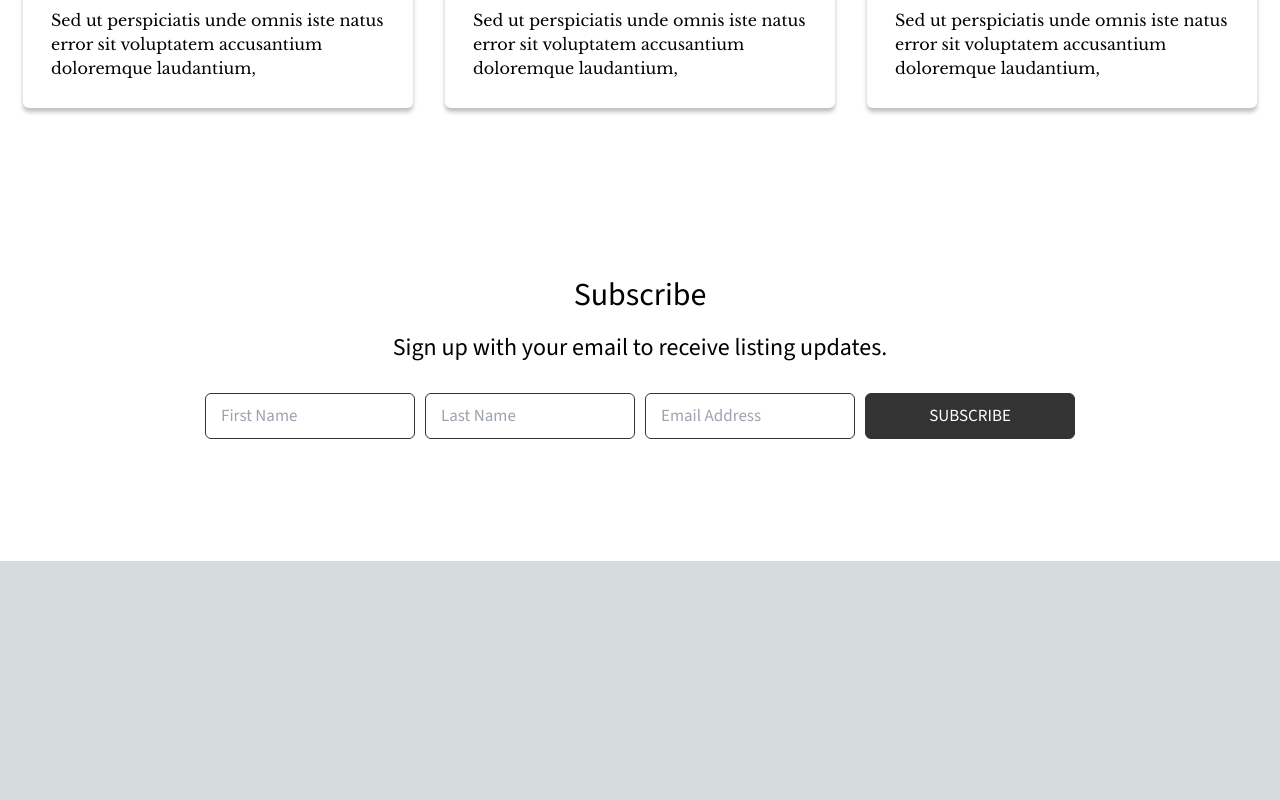
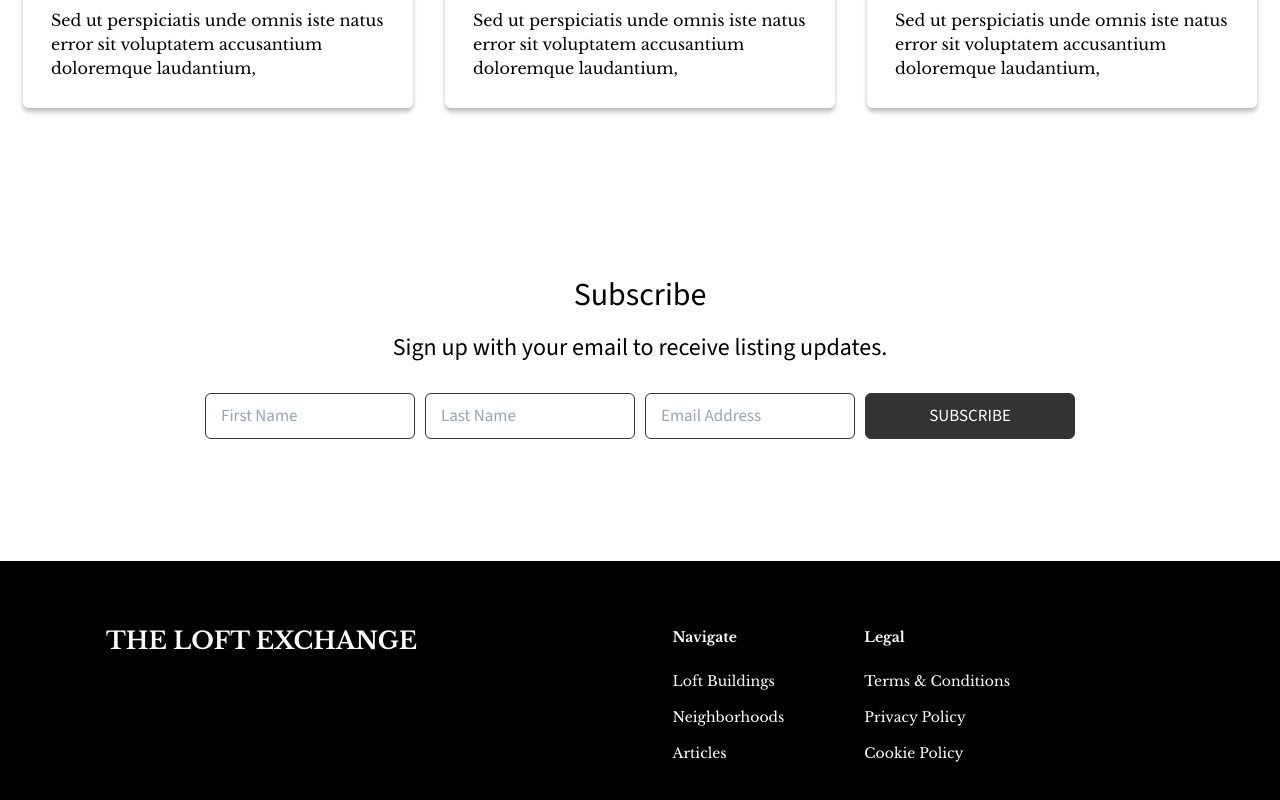
Before and after one commit to mike-420/loft-exchange, a Next.js app: page / in a window 1280 px wide. Shown: the part 5522-6322 px from the top of the page. Before the commit the page ends 6083 px from the top, so only its background shows below. Built offline with nearby package versions, Linux system fonts and the light colour scheme.

Commit message:
footer and responsive fixes

```diff
--- a/src/app/components/About.tsx
+++ b/src/app/components/About.tsx
@@ -9,10 +9,10 @@ const SourceSans = Source_Sans_3({
 
 const About = () => {
   return (
-    <div className="max-w-screen-1440px mx-auto lg:pl-[115px] lg:pr-[154px] pt-[73px] pb-[129px]">
+    <div className="max-w-screen-1440px mx-auto px-4 sm:px-12 md:px-16 lg:pl-[115px] lg:pr-[154px] pt-[73px] pb-[129px]">
       <div className="flex flex-col gap-11">
         <h1 className="text-[30px] leading-9 text-black uppercase">ABOUT</h1>
-        <div className="flex gap-20 items-center">
+        <div className="flex gap-12 lg:gap-20 lg:flex-row flex-col items-center">
           <div className="flex gap-9 flex-col max-w-[675px] w-full">
             <h1 className="text-[44px] leading-[54px] text-black">
               Roxanna Godinez
--- /dev/null
+++ b/src/app/components/Footer.tsx
@@ -0,0 +1,36 @@
+import React from "react";
+
+const Footer = () => {
+  return (
+    <footer className="py-[66px] bg-black min-h-[326px] flex">
+      <div className="flex md:flex-row md:gap-0 gap-20 flex-col justify-between flex-1 max-w-screen-1440px mx-auto lg:pl-[106px] lg:pr-[270px] md:px-16 sm:px-12 px-4">
+        <div className="flex flex-col justify-between">
+          <h1 className="text-white font-bold text-2xl leading-7 uppercase">
+            The Loft exchange
+          </h1>
+          <p className="textwhite text-sm">© 2010 — 2020</p>
+        </div>
+        <div className="flex-1 flex md:justify-end lg:gap-20 md:gap-12 gap-10">
+          <div className="flex flex-col gap-6">
+            <h5 className="text-sm text-white font-bold">Navigate</h5>
+            <div className="flex flex-col gap-4">
+              <span className="text-white text-sm">Loft Buildings</span>
+              <span className="text-white text-sm">Neighborhoods</span>
+              <span className="text-white text-sm">Articles</span>
+            </div>
+          </div>
+          <div className="flex flex-col gap-6">
+            <h5 className="text-sm text-white font-bold">Legal</h5>
+            <div className="flex flex-col gap-4">
+              <span className="text-white text-sm">Terms & Conditions</span>
+              <span className="text-white text-sm">Privacy Policy</span>
+              <span className="text-white text-sm">Cookie Policy</span>
+            </div>
+          </div>
+        </div>
+      </div>
+    </footer>
+  );
+};
+
+export default Footer;
--- a/src/app/components/ResidentialBuildings.tsx
+++ b/src/app/components/ResidentialBuildings.tsx
@@ -36,19 +36,19 @@ const BuildingCard = () => {
 
 const ResidentialBuildings = () => {
   return (
-    <section className="max-w-screen-1440px mx-auto px-12 lg:px-16 lg:pb-[145px]">
+    <section className="max-w-screen-1440px mx-auto px-4 sm:px-12 lg:px-16 lg:pb-[145px] pb-28">
       <div className="flex flex-col gap-[30px]">
         <h1 className="text-[#333333] font-bold text-[26px] leading-8 text-center">
           The Downtown Residential Buildings I Specialize In
         </h1>
-        <div className="flex flex-col gap-[97px]">
-          <div className="flex flex-col gap-6">
+        <div className="flex flex-col gap-10 sm:gap-[97px]">
+          <div className="flex flex-col gap-3 sm:gap-6">
             <h1
               className={`text-black ${SourceSans.className} text-[26px] leading-9 font-light`}
             >
               Modern Architecture
             </h1>
-            <div className="grid grid-cols-5 gap-4">
+            <div className="grid grid-cols-2 sm:grid-cols-3 lg:grid-cols-5 gap-4">
               <BuildingCard />
               <BuildingCard />
               <BuildingCard />
@@ -56,13 +56,13 @@ const ResidentialBuildings = () => {
               <BuildingCard />
             </div>
           </div>
-          <div className="flex flex-col gap-6">
+          <div className="flex flex-col gap-3 sm:gap-6">
             <h1
               className={`text-black ${SourceSans.className} text-[26px] leading-9 font-light`}
             >
               Adaptive Re-Use
             </h1>
-            <div className="grid grid-cols-5 gap-4">
+            <div className="grid grid-cols-2 sm:grid-cols-3 lg:grid-cols-5 gap-4">
               <BuildingCard />
               <BuildingCard />
               <BuildingCard />
@@ -70,13 +70,13 @@ const ResidentialBuildings = () => {
               <BuildingCard />
             </div>
           </div>
-          <div className="flex flex-col gap-6">
+          <div className="flex flex-col gap-3 sm:gap-6">
             <h1
               className={`text-black ${SourceSans.className} text-[26px] leading-9 font-light`}
             >
               Industrial
             </h1>
-            <div className="grid grid-cols-5 gap-4">
+            <div className="grid grid-cols-2 sm:grid-cols-3 lg:grid-cols-5 gap-4">
               <BuildingCard />
               <BuildingCard />
               <BuildingCard />
--- a/src/app/components/Subscribe.tsx
+++ b/src/app/components/Subscribe.tsx
@@ -8,7 +8,7 @@ const SourceSans = Source_Sans_3({
 
 const Subscribe = () => {
   return (
-    <section className="pt-[164px] pb-[122px] max-w-screen-1440px mx-auto flex items-center justify-center flex-col gap-3.5">
+    <section className="pt-[164px] pb-[122px] max-w-screen-1440px mx-auto flex items-center justify-center flex-col gap-3.5 sm:px-12 px-4">
       <h1
         className={`${SourceSans.className} font-light text-black text-[32px] leading-[45px]`}
       >
@@ -18,7 +18,7 @@ const Subscribe = () => {
         Sign up with your email to receive listing updates.
       </h2>
       <div className="mt-4">
-        <div className="grid grid-cols-4 max-w-[870px] gap-2.5 mx-auto">
+        <div className="grid grid-cols-2 md:grid-cols-4 max-w-[870px] gap-2.5 mx-auto">
           <input
             type="text"
             className={`border border-[#333333] bg-white text-[17px] leading-6 ${SourceSans.className} rounded-md font-light text-black py-2.5 px-[15px]`}
--- a/src/app/page.tsx
+++ b/src/app/page.tsx
@@ -1,5 +1,6 @@
 import About from "./components/About";
 import Community from "./components/Community";
+import Footer from "./components/Footer";
 import Navbar from "./components/Navbar";
 import Neighborhoods from "./components/Neighborhoods";
 import ResidentialBuildings from "./components/ResidentialBuildings";
@@ -24,6 +25,7 @@ export default function Home() {
       <Neighborhoods />
       <Community />
       <Subscribe />
+      <Footer />
     </div>
   );
 }
```
